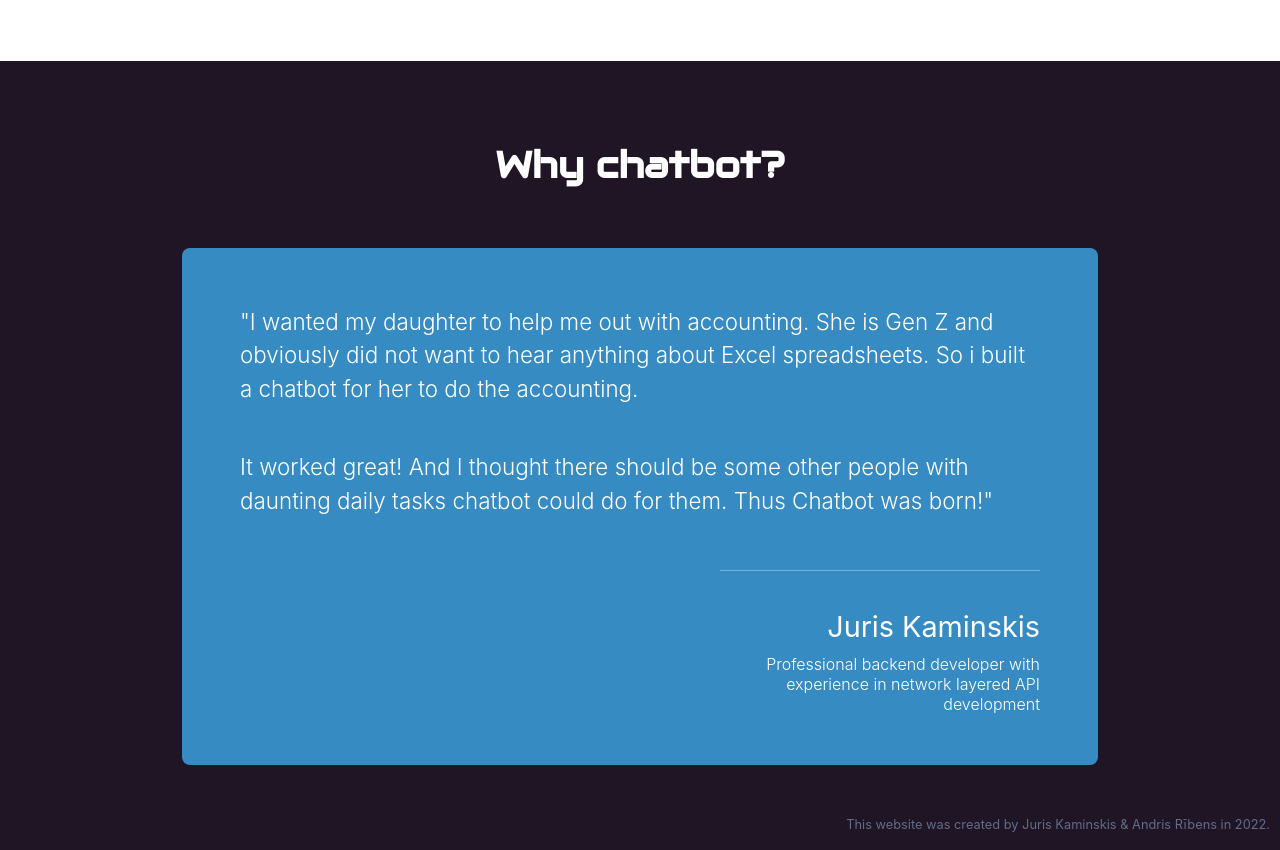
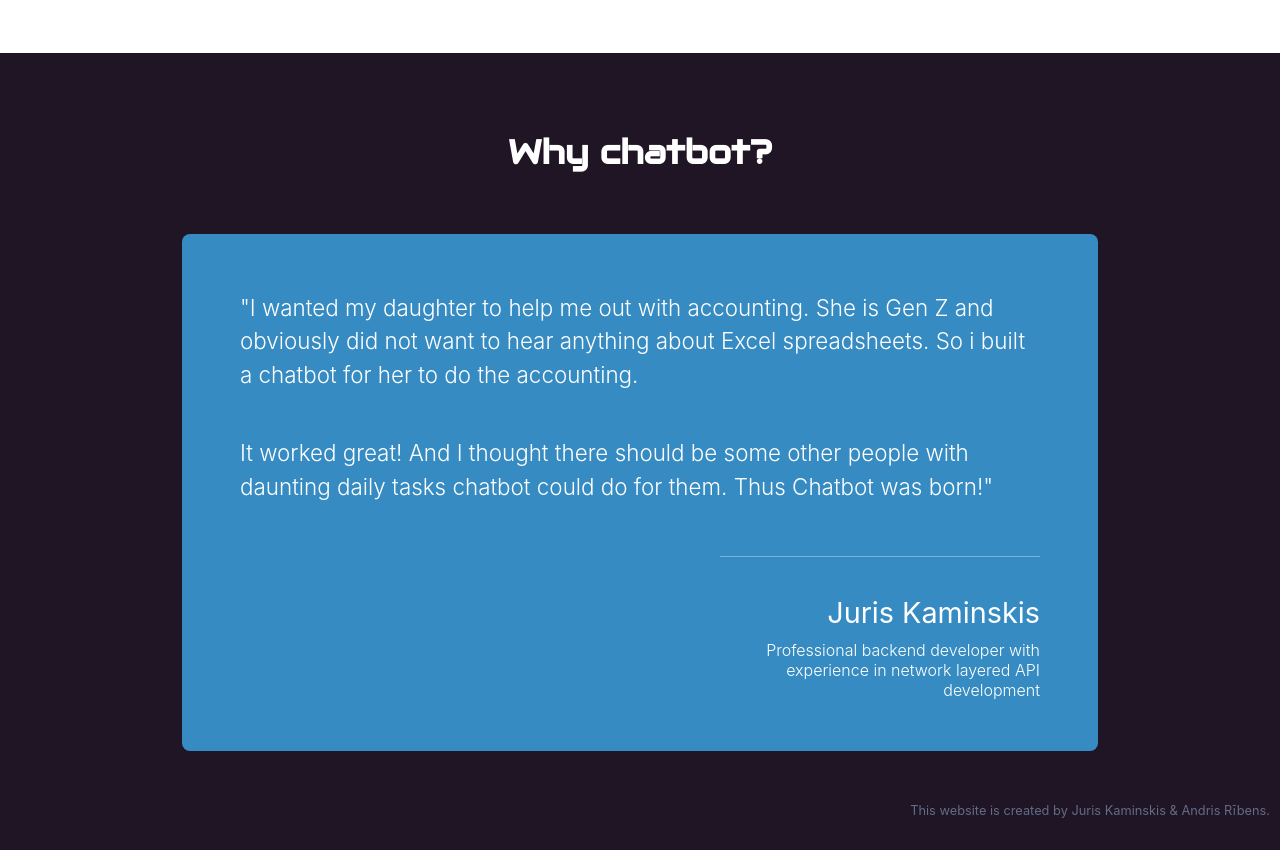
Before and after one commit to andrisribens/bot, a React (Create React App) app: page / in a window 1280 px wide. Shown: the part 1100-1950 px from the top of the page. Built offline with nearby package versions, Linux system fonts and the light colour scheme; no server answers; a web font is replaced by a local one.

Commit message:
Change mobile h3

```diff
--- a/src/components/aboutBlock/AboutBlock.jsx
+++ b/src/components/aboutBlock/AboutBlock.jsx
@@ -21,7 +21,6 @@ export default function AboutBlock() {
               was born!"
             </h3>
             <Divider
-              // variant='middle'
               sx={{
                 width: '40%',
                 alignSelf: 'flex-end',
--- a/src/components/app/App.css
+++ b/src/components/app/App.css
@@ -20,7 +20,7 @@ h1 {
   }
 }
 
-@media only screen and (man-width: 1920px) {
+@media only screen and (min-width: 1920px) {
   h1 {
     font-size: 3.5rem;
   }
@@ -28,19 +28,19 @@ h1 {
 
 h2 {
   font-family: 'Audiowide', cursive;
-  font-size: 2.3rem;
-}
-
-@media only screen and (max-width: 420px) {
-  h2 {
-    font-size: 1.5rem;
-  }
+  font-size: 2.1rem;
 }
 
 h3 {
   /* font-family: 'Titillium Web', sans-serif; */
   font-size: 1.3rem;
   font-weight: 400;
+}
+
+@media only screen and (max-width: 420px) {
+  h3 {
+    font-size: 1rem;
+  }
 }
 
 .h1-important {
--- a/src/components/footer/Footer.jsx
+++ b/src/components/footer/Footer.jsx
@@ -5,9 +5,7 @@ import './Footer.css';
 function Footer() {
   return (
     <div className="footer">
-      <p>
-        This website was created by Juris Kaminskis & Andris Rībens in 2022.
-      </p>
+      <p>This website is created by Juris Kaminskis & Andris Rībens.</p>
     </div>
   );
 }
```
